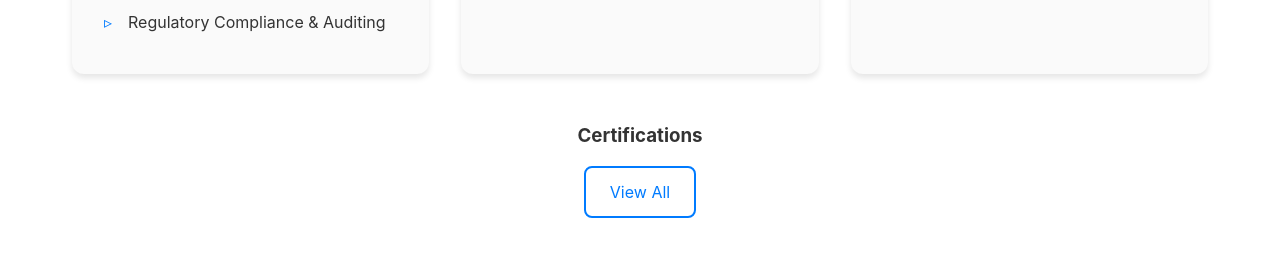
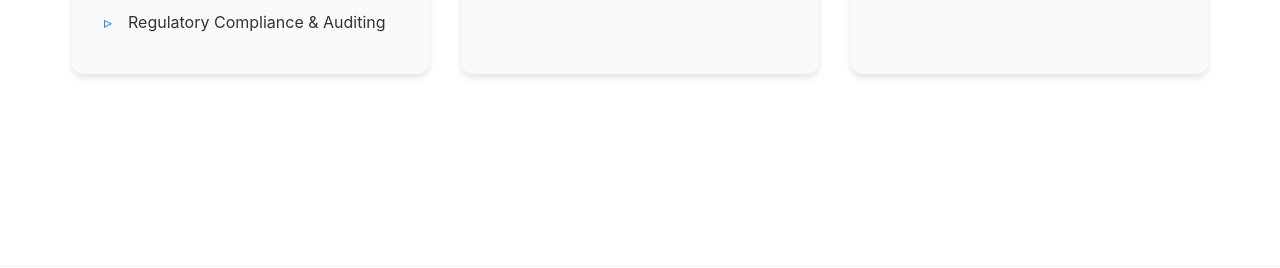
Before and after one commit to Lung-Yu/Lung-Yu.github.io, a React (Vite) app: page / in a window 1280 px wide. Shown: the part 1400-1668 px from the top of the page. Built offline with nearby package versions, Linux system fonts and the light colour scheme.

Commit message:
feat: 移除技能區域中的認證部分，簡化顯示內容

```diff
--- a/src/features/skills/components/Skills.tsx
+++ b/src/features/skills/components/Skills.tsx
@@ -39,13 +39,6 @@ const Skills = () => {
             </div>
           ))}
         </div>
-
-        <div className="certifications-section">
-          <h3>{t('certifications.title')}</h3>
-          <a href="#certificates" className="view-certificates-link">
-            {t('certifications.viewAll')}
-          </a>
-        </div>
       </div>
     </section>
   );
```
